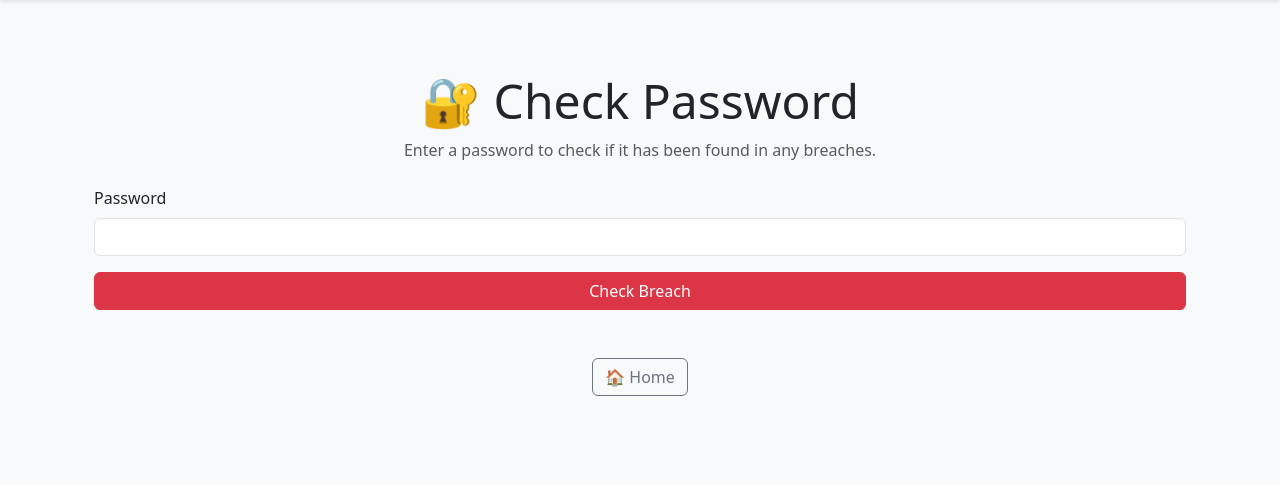
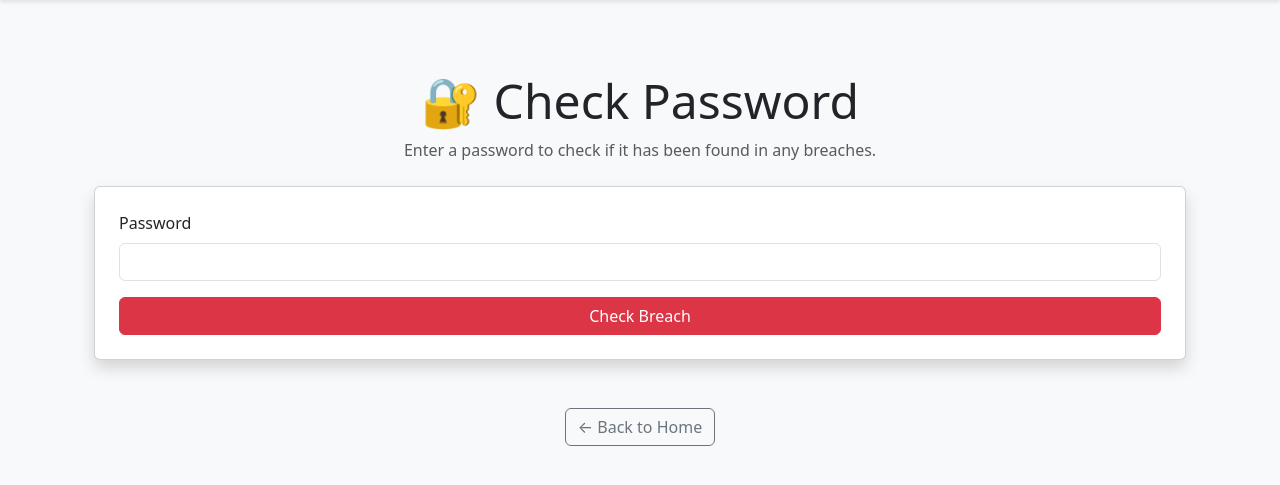
Before and after one commit to eson25/test, a Flask app: page /check-password in a window 1280 px wide. Shown: the part 56-541 px from the top of the page. Run offline with Flask 3, Linux system fonts and the light colour scheme; a user stored in the database is signed in.

Commit message:
modified:   pwned-checker/instance/users.db 	modified:   pwned-checker/templates/check_password.html 	modified:   pwned-checker/templates/results.html

```diff
--- a/pwned-checker/templates/check_password.html
+++ b/pwned-checker/templates/check_password.html
@@ -15,7 +15,7 @@
       <p class="text-muted">Enter a password to check if it has been found in any breaches.</p>
     </div>
 
-    <form method="POST" action="{{ url_for('check_password') }}">
+    <form method="POST" action="{{ url_for('check_password') }}" class="card shadow p-4">
       <div class="mb-3">
         <label for="password" class="form-label">Password</label>
         <input type="password" class="form-control" id="password" name="password" required>
@@ -24,7 +24,7 @@
     </form>
 
     <div class="text-center mt-5">
-      <a href="{{ url_for('home') }}" class="btn btn-outline-secondary">🏠 Home</a>
+      <a href="{{ url_for('home') }}" class="btn btn-outline-secondary">← Back to Home</a>
     </div>
   </div>
 </body>
--- a/pwned-checker/templates/results.html
+++ b/pwned-checker/templates/results.html
@@ -105,7 +105,11 @@
 
 
     <div class="text-center mt-5">
-      <a href="{{ url_for('check_email') }}" class="btn btn-outline-primary">🔁 Check Another Email</a>
+      {% if password %}
+        <a href="{{ url_for('check_password') }}" class="btn btn-outline-warning">🔁 Check Another Password</a>
+      {% else %}
+        <a href="{{ url_for('check_email') }}" class="btn btn-outline-primary">🔁 Check Another Email</a>
+      {% endif %}
       <a href="{{ url_for('home') }}" class="btn btn-outline-secondary">🏠 Home</a>
     </div>
   </div>
```
Also changed, not shown: pwned-checker/instance/users.db.
